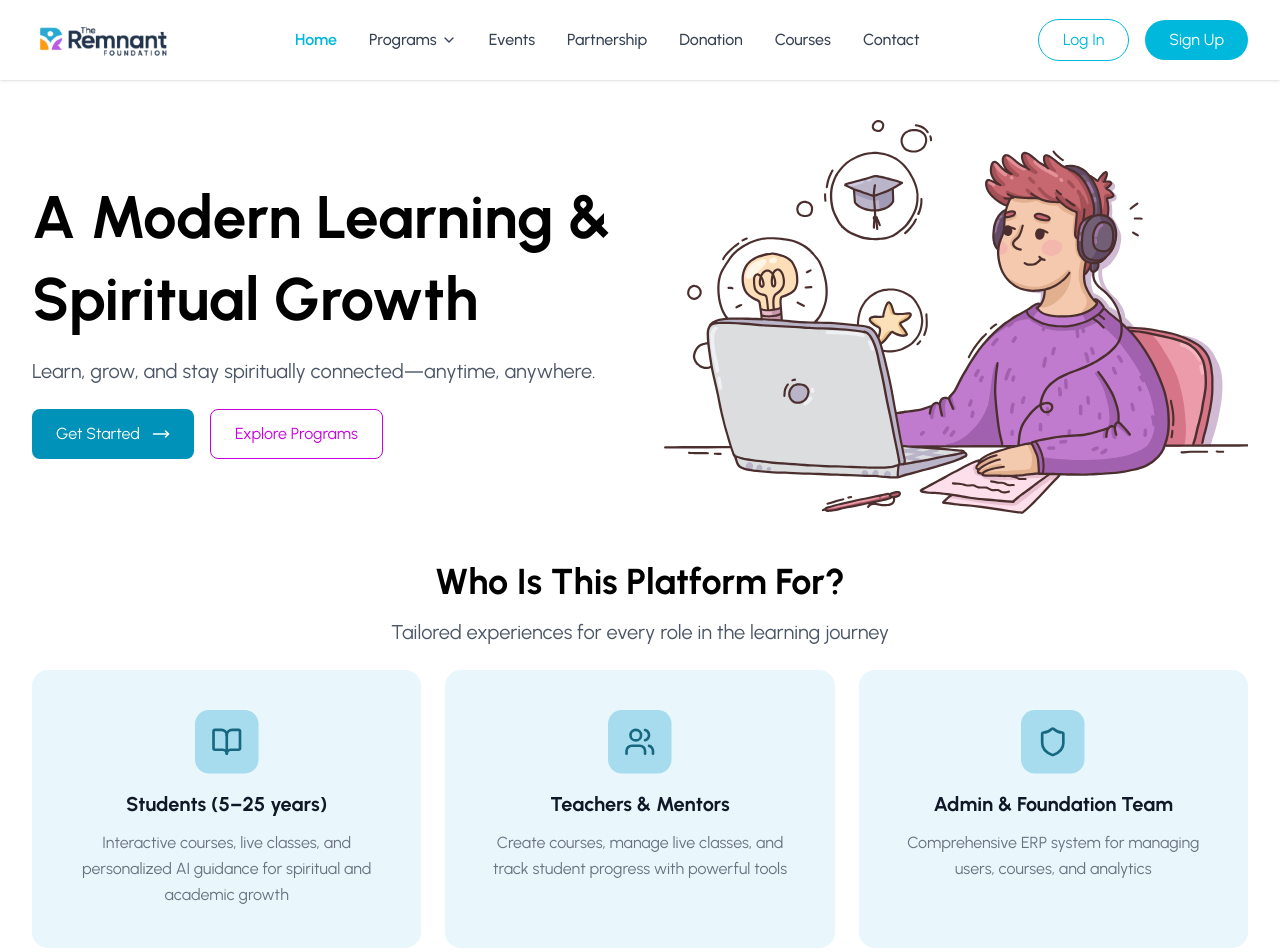
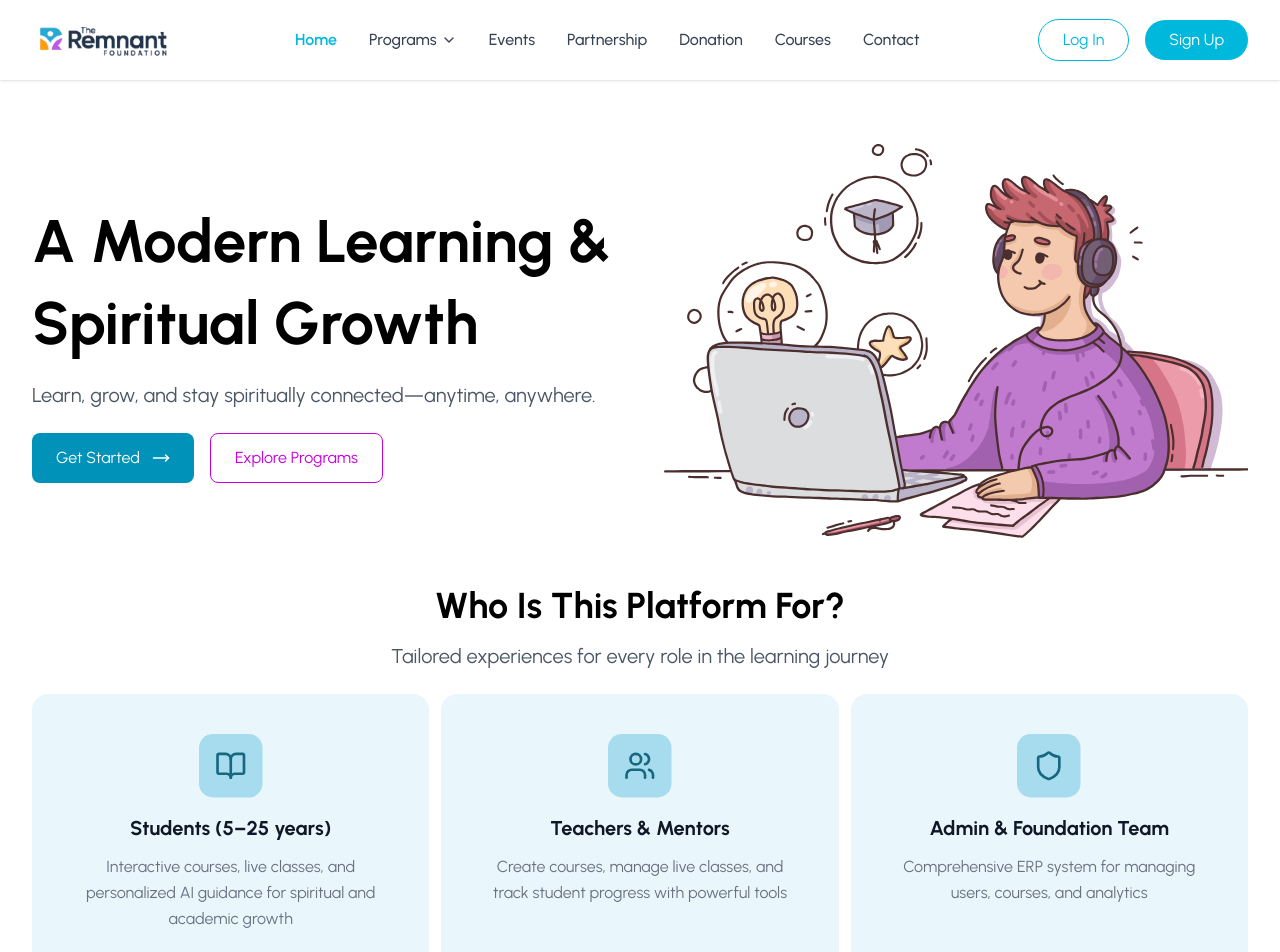
Before and after one commit to naimsheikh8020/Bible-Lms-Remnant-, a React (Vite) app: page / in a window 1280 px wide. Shown: the top 952 px of the page. Built offline with nearby package versions, Linux system fonts and the light colour scheme.

Commit message:
Update AudienceSection layout and add padding to main content area

```diff
--- a/src/Page/HomePage/HomeSection/AudienceSection.tsx
+++ b/src/Page/HomePage/HomeSection/AudienceSection.tsx
@@ -11,7 +11,7 @@ const AudienceSection = () => {
         Tailored experiences for every role in the learning journey
       </p>
       <div>
-        <div className="grid gap-6 md:grid-cols-3">
+        <div className="grid gap-6 md:gap-3 md:grid-cols-3">
 
           <AudienceCard title="Students (5–25 years)" description="Interactive courses, live classes, and personalized AI guidance for spiritual and academic growth" img={assets.Student}/>
           <AudienceCard title="Teachers & Mentors" description="Create courses, manage live classes, and track student progress with powerful tools" img={assets.Teacher}/>
--- a/src/Router/Layout.tsx
+++ b/src/Router/Layout.tsx
@@ -6,7 +6,7 @@ const Layout = () => {
   return (
     <div className="min-h-screen flex flex-col">
       <Navbar />
-      <main className="flex-1 px-4 md:px-8">
+      <main className="flex-1 px-4 md:px-8 py-6">
         <Outlet />
       </main>
       <Footer />
```
